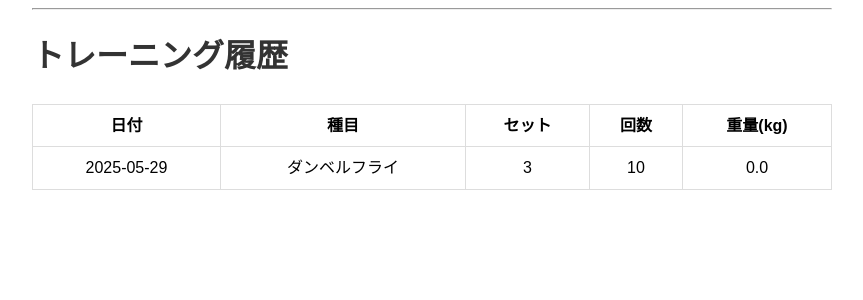
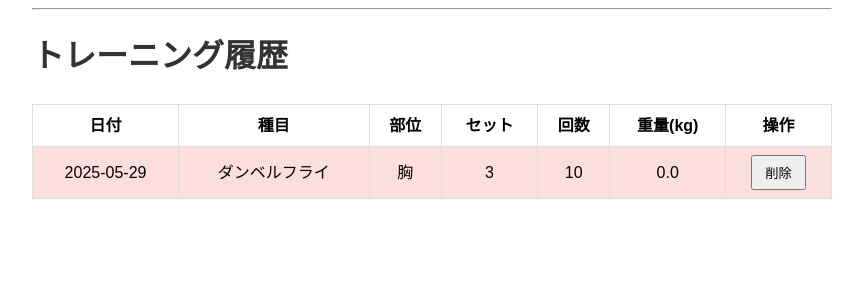
Before and after one commit to CapybaraWhiskers/masule-app, a Flask app: page / in a window 1280 px wide. Shown: the part 46-346 px from the top of the page, without its empty margins (208-1071 px from the left). Run offline with Flask 3, Linux system fonts and the light colour scheme; data comes from the database, SQL or seed files in the repository.

Commit message:
Update index.html

```diff
--- a/templates/index.html
+++ b/templates/index.html
@@ -2,26 +2,46 @@
 {% block title %}トレーニング履歴{% endblock %}
 {% block content %}
 <h1>トレーニング履歴</h1>
+
 {% if workouts %}
 <table>
   <tr>
     <th>日付</th>
     <th>種目</th>
+    <th>部位</th>
     <th>セット</th>
     <th>回数</th>
     <th>重量(kg)</th>
+    <th>操作</th>
   </tr>
   {% for w in workouts %}
-  <tr>
+  <tr style="background-color:
+      {% if w.muscle_group == '胸' %}#fddede
+      {% elif w.muscle_group == '背中' %}#defdfd
+      {% elif w.muscle_group == '脚' %}#e0f2e9
+      {% elif w.muscle_group == '肩' %}#fdf7de
+      {% elif w.muscle_group == '腕' %}#fce4ec
+      {% elif w.muscle_group == '腹' %}#f0f0f0
+      {% else %}#ffffff
+      {% endif %};
+    ">
     <td>{{ w.date }}</td>
     <td>{{ w.exercise }}</td>
+    <td>{{ w.muscle_group }}</td>
     <td>{{ w.sets }}</td>
     <td>{{ w.reps }}</td>
     <td>{{ w.weight }}</td>
+    <td>
+      <!-- 削除ボタン -->
+      <form method="post" action="{{ url_for('delete_workout', wid=w.id) }}" style="display:inline">
+        <button type="submit" onclick="return confirm('本当にこのログを削除しますか？')">削除</button>
+      </form>
+    </td>
   </tr>
   {% endfor %}
 </table>
 {% else %}
 <p>まだログがありません。<a href="{{ url_for('log') }}">記録しよう</a></p>
 {% endif %}
+
 {% endblock %}
```
